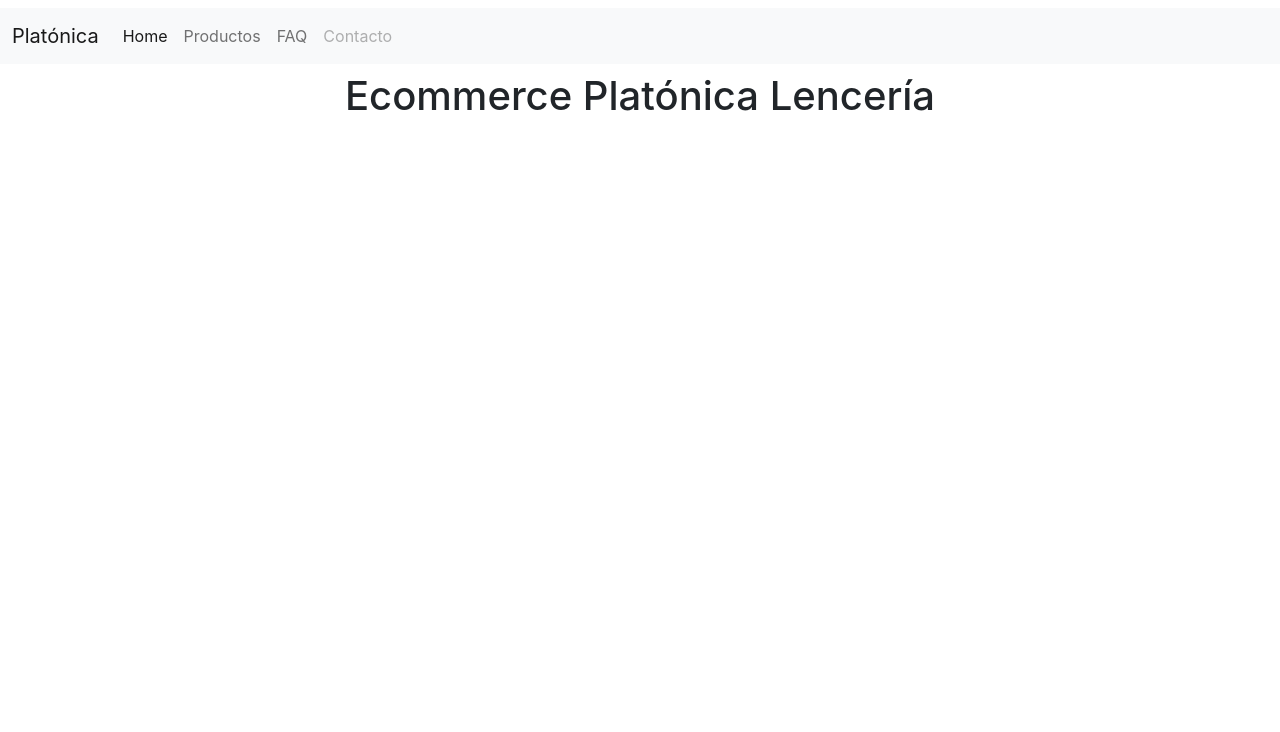
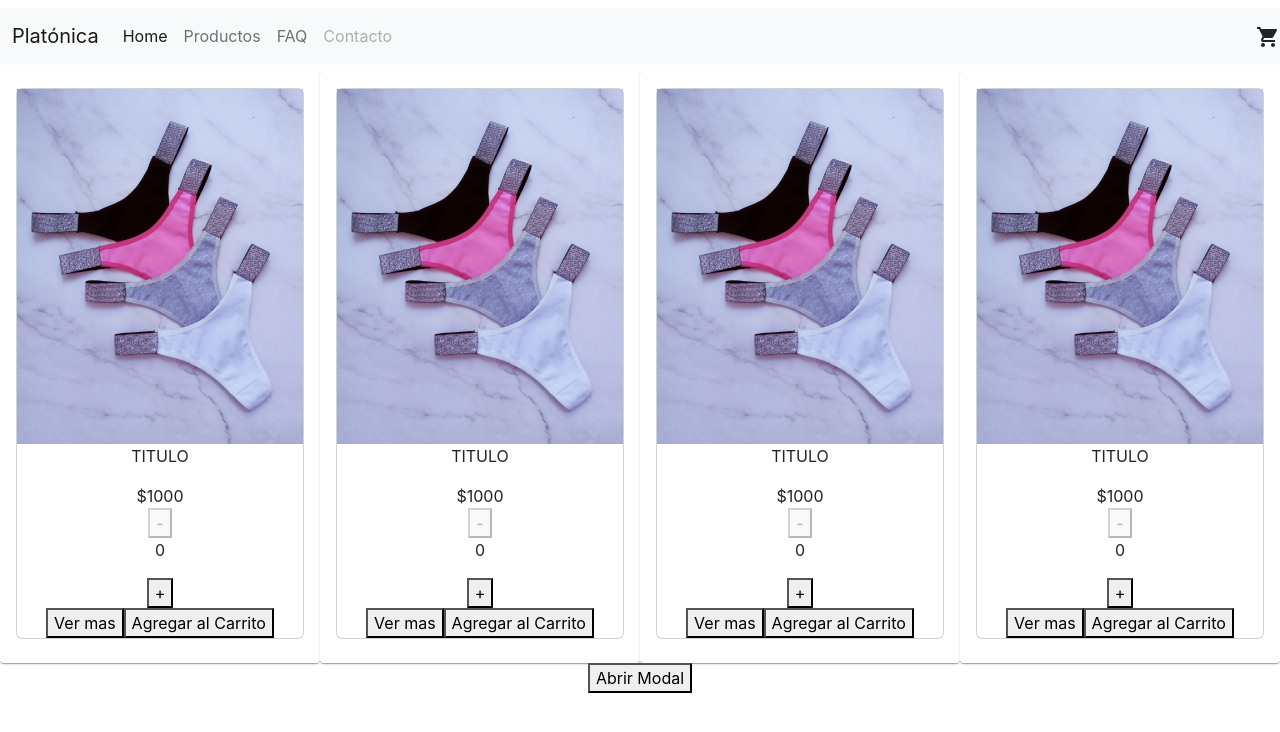
Before and after one commit to Nunez-Laura-Analia/EcommercePlatonicaLenceria, a React (Create React App) app: page / in a window 1280 px wide. Shown: the top 732 px of the page. Built offline with nearby package versions, Linux system fonts and the light colour scheme; the HTML template or start-up script is replaced by a standard one.

Commit message:
desafio. falta agregar estilos

```diff
--- a/package.json
+++ b/package.json
@@ -5,6 +5,7 @@
   "dependencies": {
     "@emotion/react": "^11.9.0",
     "@emotion/styled": "^11.8.1",
+    "@mui/icons-material": "^5.8.0",
     "@mui/material": "^5.7.0",
     "@testing-library/jest-dom": "^5.16.4",
     "@testing-library/react": "^13.2.0",
--- a/src/App.css
+++ b/src/App.css
@@ -24,6 +24,10 @@
   color: white;
 }
 
+.carrito > svg{
+  color: black;
+}
+
 .App-link {
   color: #61dafb;
 }
--- a/src/App.js
+++ b/src/App.js
@@ -1,12 +1,26 @@
-import './App.css';
+import "./App.css";
 import NavBar from './components/NavBar/NavBar';
+import CardList from "./components/CardList/CardList";
+import Modal from "./components/Modal/Modal";
+import { useState } from 'react';
 
 function App() {
+  const [open, setOpen] = useState(false)
+  const handClose = () => {
+    setOpen(false)
+  }
   return (
     <div className="App">
       <NavBar />
-      <h1>Ecommerce Platónica Lencería</h1>
+      <div className="container-card">
+        <CardList />
+      </div>
+      <button onClick={() =>setOpen(true)}>Abrir Modal</button>
+      <Modal handClose={handClose} open={open}>
+        <h1>hola</h1>
+      </Modal>
     </div>
+
   );
 }
 
--- /dev/null
+++ b/src/components/Card/Card.css
@@ -0,0 +1,3 @@
+.card img{
+    width: 100%;
+}
--- /dev/null
+++ b/src/components/Card/Card.js
@@ -0,0 +1,42 @@
+import "./Card.css";
+import { useState } from 'react'
+import Card from "@mui/material/Card";
+import CardContent from "@mui/material/CardContent";
+import Modal from "../Modal/Modal";
+
+const CardItem = () => {
+  const [open, setOpen] = useState(false);
+  const[count, setCount] = useState(0)
+
+  const handClose = () => {
+    setOpen(false);
+  };
+
+  return (
+    <Card sx={{ minWidth: 275 }}>
+      <CardContent>
+        <div className="card">
+          <div>
+            <img src="./colaless-glitter.jpeg" />
+          </div>
+          <p>TITULO</p>
+          <span>$1000</span>
+          <div className="contador">
+              <button onClick={() => setCount(count - 1)} disabled={count==0}>-</button>
+              <p>{count}</p>
+              <button onClick={() => setCount(count + 1)}>+</button>
+          </div>
+          <div>
+            <button onClick={() => setOpen(true)}> Ver mas</button>
+            <button > Agregar al Carrito</button>
+          </div>
+        </div>
+      </CardContent>
+      <Modal handClose={handClose} open={open}>
+        <img src="./colaless-glitter.jpeg" />
+      </Modal>
+    </Card>
+  );
+};
+
+export default CardItem;
--- /dev/null
+++ b/src/components/CardList/CardList.js
@@ -0,0 +1,23 @@
+import CardItem from "../Card/Card";
+import { Grid } from "@mui/material";
+
+const CardList = () => {
+  return (
+    <Grid container>
+      <Grid item md={3}>
+        <CardItem />
+      </Grid>
+      <Grid item md={3}>
+        <CardItem />
+      </Grid>
+      <Grid item md={3}>
+        <CardItem />
+      </Grid>
+      <Grid item md={3}>
+        <CardItem />
+      </Grid>
+    </Grid>
+  )
+};
+
+export default CardList
--- /dev/null
+++ b/src/components/CartWidget/CartWidget.js
@@ -0,0 +1,12 @@
+import './CartWidget.css'
+import ShoppingCartIcon from '@mui/icons-material/ShoppingCart';
+
+const CartWidget = () => {
+    return (
+        <div className="Carrito">
+            <ShoppingCartIcon />
+        </div>
+    )
+}
+
+export default CartWidget
--- /dev/null
+++ b/src/components/Modal/Modal.js
@@ -0,0 +1,16 @@
+import * as React from 'react';
+import DialogTitle from '@mui/material/DialogTitle';
+import Dialog from '@mui/material/Dialog';
+import DialogContent from '@mui/material/DialogContent';
+
+const Modal = ({handClose, open, children}) => {
+    return(
+        <Dialog onClose={handClose} open= {open}>
+            <DialogContent>
+                {children}
+            </DialogContent>
+        </Dialog>
+    )
+}
+
+export default Modal
--- a/src/components/NavBar/NavBar.js
+++ b/src/components/NavBar/NavBar.js
@@ -1,4 +1,5 @@
 import "./NavBar.css";
+import CartWidget from "../CartWidget/CartWidget";
 
 const NavBar = () => {
   return (
@@ -42,6 +43,7 @@ const NavBar = () => {
             </ul>
           </div>
         </div>
+        <CartWidget/>
       </nav>
     </div>
   );
```
Also changed, not shown: public/colaless-glitter.jpeg (added), src/components/CartWidget/CartWidget.css (added), src/components/Modal/Modal.css (added), 1 other file (tests, documents, lock files or other folders).
